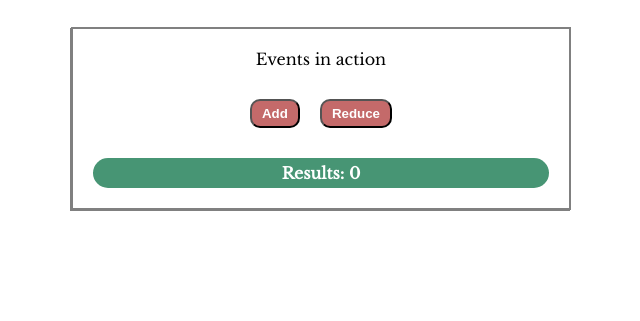
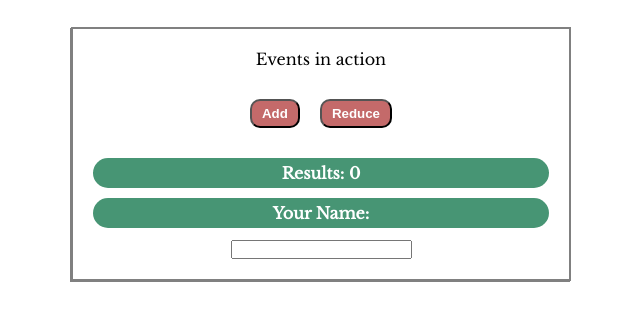
Before and after one commit to ceimiplace/Vue-mini-proj-Increment-reduce, a plain HTML site: page index.html in a window 1280 px wide. Shown: the part 83-404 px from the top of the page, without its empty margins (319-959 px from the left). Drawn offline with nearby package versions, Linux system fonts and the light colour scheme.

Commit message:
added input
can change name based on dinamic input

```diff
--- a/app.js
+++ b/app.js
@@ -3,9 +3,13 @@ const vm = Vue.createApp({
   data() {
     return {
       counter: 0,
+      name: "",
     };
   },
   methods: {
+    changeName(event) {
+      this.name = event.target.value;
+    },
     increment() {
       ++this.counter;
     },
--- a/index.html
+++ b/index.html
@@ -22,6 +22,8 @@
         <button class="button" v-on:click="increment">Add</button>
         <button class="button" v-on:click="reduce">Reduce</button>
         <p class="result" v-cloak>Results: {{counter}}</p>
+        <p class="result">Your Name: {{name}}</p>
+        <input type="text" v-on:input="changeName" />
       </section>
 
       <script src="app.js"></script>
--- a/style.css
+++ b/style.css
@@ -46,6 +46,7 @@ body {
   height: 30px;
   border-radius: 15px;
   padding: 5px;
+  margin-bottom: 10px;
 }
 [v-cloak] {
   display: none;
```
